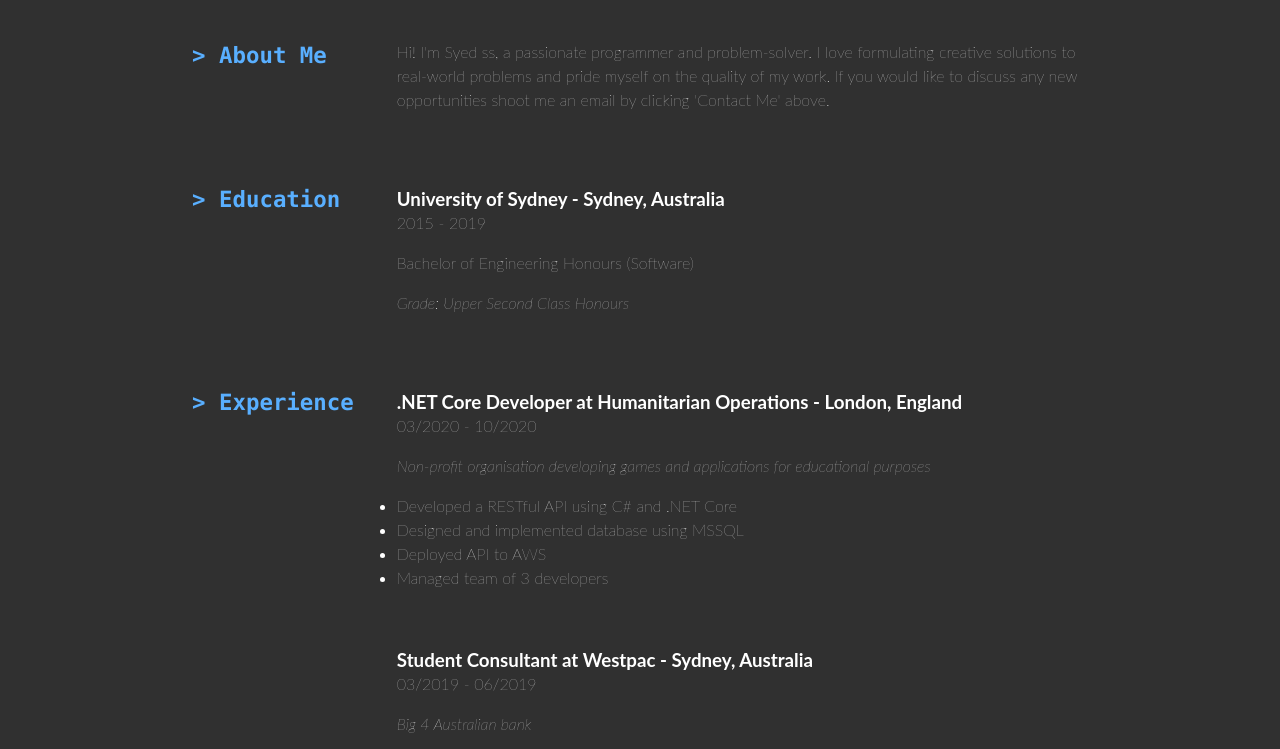
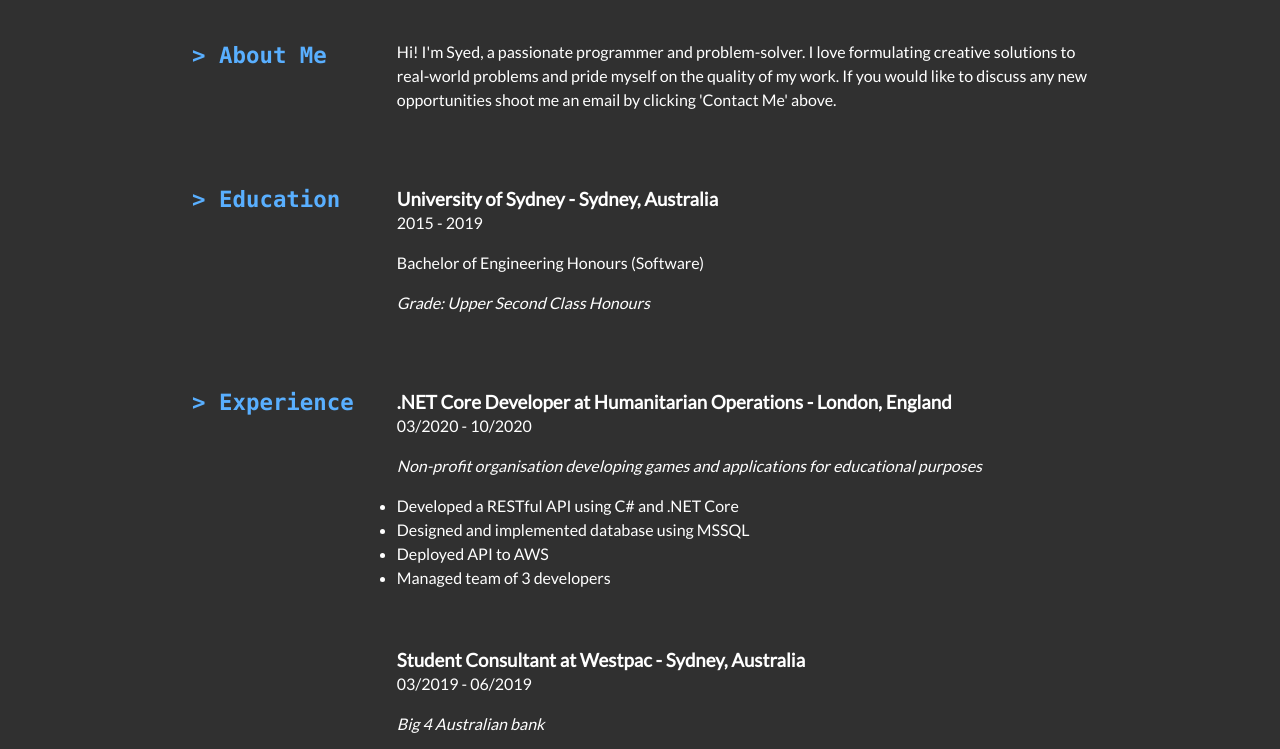
Before and after one commit to sali9213/PersonalSite, a Gatsby site: page / in a window 1280 px wide. Shown: the part 88-837 px from the top of the page. Built offline with nearby package versions, Linux system fonts and the light colour scheme; Gatsby itself is replaced by a stand-in of ours.

Commit message:
Fix lato font and revert test commit

```diff
--- a/gatsby-browser.js
+++ b/gatsby-browser.js
@@ -1 +1,2 @@
+import "@fontsource/lato"
 require("./src/styles/global.css");
--- a/package.json
+++ b/package.json
@@ -5,6 +5,7 @@
   "version": "0.1.0",
   "author": "Kyle Mathews <mathews.kyle@gmail.com>",
   "dependencies": {
+    "@fontsource/lato": "^4.2.1",
     "gatsby": "^2.26.1",
     "gatsby-image": "^2.5.0",
     "gatsby-plugin-manifest": "^2.6.1",
--- a/src/components/personal-statement/personal-statement.js
+++ b/src/components/personal-statement/personal-statement.js
@@ -5,7 +5,7 @@ const PersonalStatement = () => {
   return (
     <div>
       <p className={personalStatementStyles.statement}>
-        Hi! I'm Syed ss, a passionate programmer and problem-solver.
+        Hi! I'm Syed, a passionate programmer and problem-solver.
         I love formulating creative solutions to real-world problems and pride
         myself on the quality of my work. If you would like to discuss any new opportunities
         shoot me an email by clicking '<a
--- a/src/styles/global.css
+++ b/src/styles/global.css
@@ -9,13 +9,13 @@ html {
   background-color: #303030;
   font-size: 1em;
   color: #ffffff;
-  font-family: Lato;
+  font-family: Lato, sans-serif, monospace;
   font-weight: 200;
   line-height: 24px;
 }
 
 h2, h1 {
-  font-family: monaco, monospace;
+  font-family: monaco, sans-serif, monospace;
   color: #59afff;
 }
 .main-body {
```
Also changed, not shown: 1 other file.
